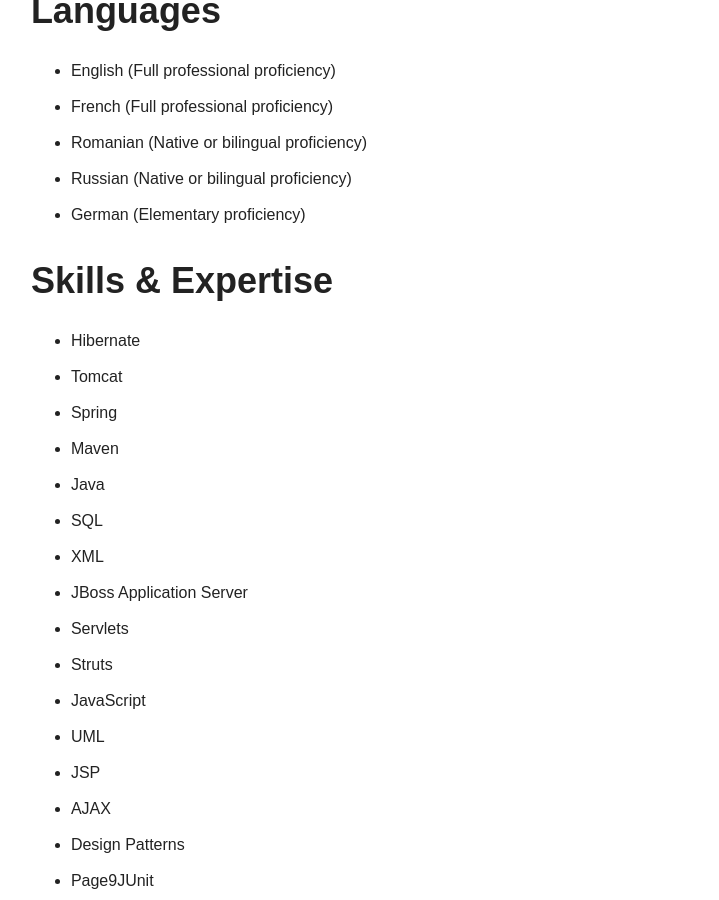
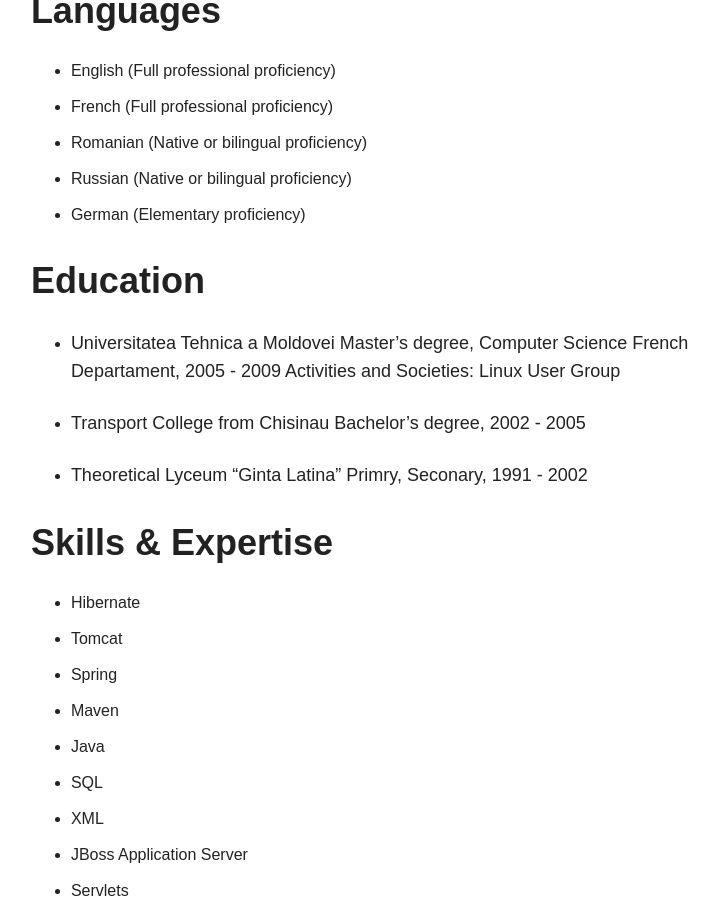
Before and after one commit to ecararus/EugeniuCararus, a Jekyll site: the page built from about/index.md, in a window 1280 px wide and 900 px high, scrolled down 8474 px. Shown: the whole window, without its empty margins (255-974 px from the left). Built offline with Jekyll 4.4.1, drawn with Linux system fonts in a browser that asks for light colours; nearby versions of some CDN libraries; some of the changed text lies outside the part shown.

Commit message:
fix tipo

```diff
--- a/about/index.md
+++ b/about/index.md
@@ -84,6 +84,7 @@
 JAVA 7
 
 ## Senior Software Engineer at Pentalog
+
 ### April 2013 - November 2013 Nord Net
 
 Division of a main telecom operator established in the center of the Lille metropolis, the client is committed
@@ -123,6 +124,7 @@
 Hibernate 3.x, JPA, Spring 2.5
 
 ## Software Development Engineer at Pentalog
+
 ### April 2011 - April 2013 ELSTER ENERGYICT
 
 Our client, one of the world leaders in the field of energy management, supplies its customers with tools that
@@ -150,7 +152,9 @@
 Java, JUnit, EasyMock, PowerMock, Mockito, Google KML, Oracle 10g, env virtualisation.
 
 ## Senior J2EE Developer at Pentalog
+
 ### September 2010 - March 2011  FRAGRANCES AND FLAVOURS INDUSTRY LEADER
+
 Global leader in the fragrances and flavours industry, the quoted company creates and produces unique and
 innovative fragrance and flavour solutions in the agri-food, perfumery sectors etc.
 
@@ -171,7 +175,9 @@
 WebSphere, JavaScript
 
 ## J2EE Developer at Pentalog
+
 ### October 2009 - September 2010  STRATOR - ALTADIS GROUP
+
 Strator is a subsidiary of the Altadis group, one of the world leaders in the tobacco industries. Strator offers
 its customers a software solution called Gamme5 providing the automation of the process of sale, collection
 and shop management.
@@ -200,6 +206,7 @@
 JSF, Hibernate, PostGreSQL, JBoss, JAVA
 
 ## Software Developer at F-Line Technologies
+
 ### August 2009 - October 2009
 
 F-Line Technologies develops and supports solutions for banks and financial institutions. It is experienced
@@ -224,6 +231,7 @@
 solution, Oracle10g, WebLogic application server.
 
 ## Software Developer at ICS Mobiteam
+
 ### June 2007 - September 2009
 
 - MISSION DESCRIPTION:
@@ -237,6 +245,7 @@
 XML
 
 ## Software Developer at ICS Dreamcraft
+
 ### January 2009 - May 2009
 
 Dreamcraft is an investment project which was creating to develop a real-time game based on 2'd world war
@@ -249,6 +258,7 @@
 Java, Spring 3.2, Hibernate 3.x, Axis 1.4, JUnit, Apache Tomcat.
 
 ## Web Developer at Center of the Network and Internet Resources of the Science Academy of Moldova
+
 ### March 2007 - November 2007
 
 Create Web site for Science Academy of Moldova www.asm.md
@@ -263,6 +273,20 @@
   * Romanian (Native or bilingual proficiency)
   * Russian (Native or bilingual proficiency)
   * German (Elementary proficiency)
+
+
+# Education
+
+- Universitatea Tehnica a Moldovei
+Master's degree, Computer Science French Departament, 2005 - 2009
+Activities and Societies: Linux User Group
+
+- Transport College from Chisinau
+Bachelor's degree, 2002 - 2005
+
+- Theoretical Lyceum "Ginta Latina"
+Primry, Seconary, 1991 - 2002
+
 
 # Skills & Expertise
 
```
Also changed, not shown: other parts of about/index.md (+0 -12 lines).
